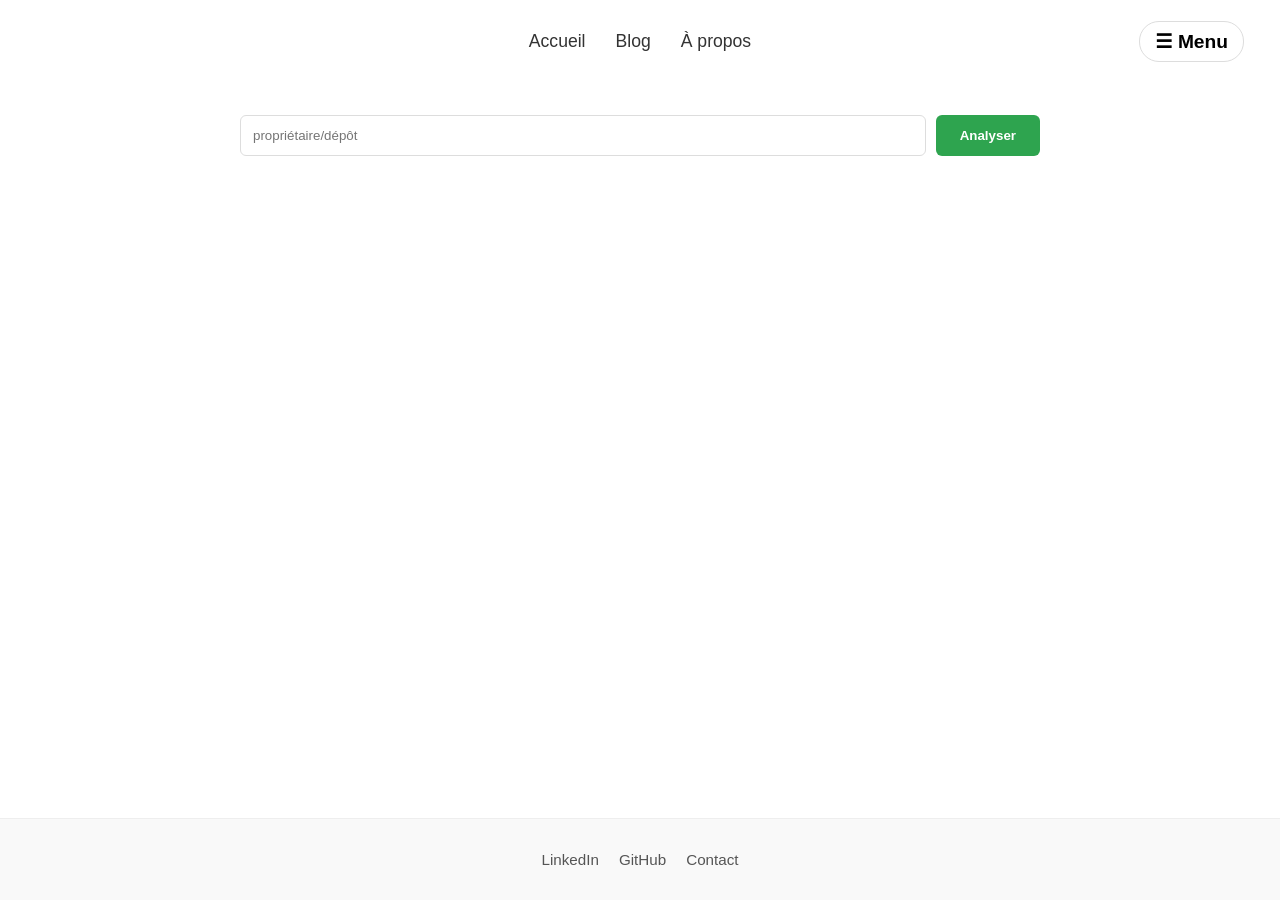
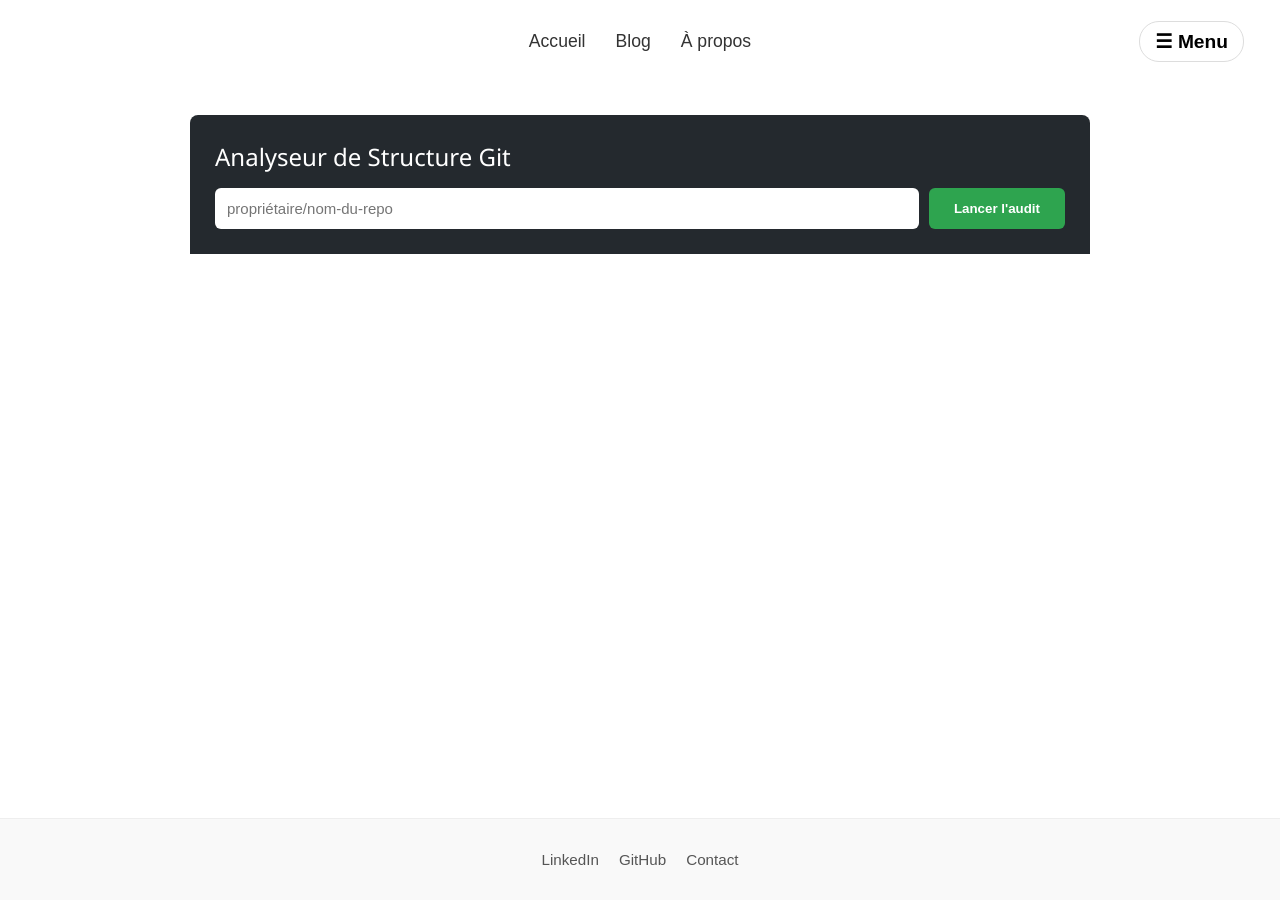
Before and after one commit to Iffigues/iffigues.github.io, a Jekyll site: the page built from pages/stats.md, in a window 1280 px wide. Built offline with Jekyll 4.4.1, drawn with Linux system fonts in a browser that asks for light colours; comment, search, counter and statistics services are not loaded; some of the changed lines change nothing that is shown.

```diff
--- a/pages/stats.md
+++ b/pages/stats.md
@@ -1,140 +1,177 @@
 ---
 layout: default
-title: Inspecteur de Taille Git
+title: Git Memory Deep Analyzer
 ---
 
-<div id="analyzer-container" style="font-family: -apple-system, BlinkMacSystemFont, 'Segoe UI', Roboto, sans-serif; max-width: 800px; margin: auto;">
-    <div style="display: flex; gap: 10px; margin-bottom: 20px;">
-        <input type="text" id="repoInput" placeholder="propriétaire/dépôt" style="flex-grow: 1; padding: 12px; border: 1px solid #ddd; border-radius: 6px;">
-        <button onclick="startAnalysis()" style="background: #2ea44f; color: white; border: none; padding: 12px 24px; border-radius: 6px; cursor: pointer; font-weight: bold;">Analyser</button>
+<div id="git-expert-dashboard" style="font-family: 'Segoe UI', Tahoma, Geneva, Verdana, sans-serif; max-width: 900px; margin: auto; background: #fff; color: #1b1f23;">
+
+    <div style="background: #24292e; padding: 25px; border-radius: 8px 8px 0 0; color: white;">
+        <h2 style="margin: 0 0 15px 0; font-weight: 400;">Analyseur de Structure Git</h2>
+        <div style="display: flex; gap: 10px;">
+            <input type="text" id="repoInput" placeholder="propriétaire/nom-du-repo" style="flex-grow: 1; padding: 12px; border-radius: 6px; border: none; font-size: 15px;">
+            <button onclick="deepAnalyze()" style="background: #2ea44f; color: white; border: none; padding: 12px 25px; border-radius: 6px; cursor: pointer; font-weight: bold;">Lancer l'audit</button>
+        </div>
     </div>
 
-    <div id="status" style="margin-bottom: 20px; color: #666;"></div>
+    <div id="loader" style="display: none; padding: 50px; text-align: center;">
+        <div class="spinner"></div>
+        <p>Extraction des données binaires et scan de l'historique...</p>
+    </div>
 
-    <div id="explorer-v2" style="display: none; border: 1px solid #e1e4e8; border-radius: 6px; background: white;">
-        <div id="breadcrumb" style="padding: 10px; background: #f6f8fa; border-bottom: 1px solid #e1e4e8; font-size: 0.9em;"></div>
-        <table style="width: 100%; border-collapse: collapse;">
-            <thead>
-                <tr style="text-align: left; background: #fafbfc; border-bottom: 1px solid #e1e4e8;">
-                    <th style="padding: 12px;">Nom</th>
-                    <th style="padding: 12px; width: 120px;">Taille</th>
-                    <th style="padding: 12px; width: 100px;">Ratio</th>
-                </tr>
-            </thead>
-            <tbody id="fileList"></tbody>
-        </table>
+    <div id="dashboardContent" style="display: none; border: 1px solid #e1e4e8; border-top: none; padding: 20px;">
+
+        <div style="display: grid; grid-template-columns: repeat(3, 1fr); gap: 15px; margin-bottom: 25px;">
+            <div style="padding: 15px; background: #f6f8fa; border-radius: 6px; border: 1px solid #e1e4e8; text-align: center;">
+                <div style="font-size: 0.85em; color: #586069;">COMMITS TOTAL</div>
+                <div id="statCommits" style="font-size: 1.8em; font-weight: bold;">-</div>
+            </div>
+            <div style="padding: 15px; background: #f6f8fa; border-radius: 6px; border: 1px solid #e1e4e8; text-align: center;">
+                <div style="font-size: 0.85em; color: #586069;">POIDS DES FICHIERS</div>
+                <div id="statCode" style="font-size: 1.8em; font-weight: bold;">-</div>
+            </div>
+            <div style="padding: 15px; background: #f6f8fa; border-radius: 6px; border: 1px solid #e1e4e8; text-align: center;">
+                <div style="font-size: 0.85em; color: #586069;">POIDS DU .GIT</div>
+                <div id="statGit" style="font-size: 1.8em; font-weight: bold;">-</div>
+            </div>
+        </div>
+
+        <div style="margin-bottom: 30px;">
+            <h4 style="margin-bottom: 10px;">Répartition de la mémoire vive vs historique</h4>
+            <div style="width: 100%; height: 35px; background: #eee; border-radius: 18px; display: flex; overflow: hidden; border: 1px solid #ddd;">
+                <div id="barCode" style="background: #2ecc71; height: 100%; transition: width 1s;" title="Code actuel"></div>
+                <div id="barHistory" style="background: #3498db; height: 100%; transition: width 1s;" title="Objets Git & Historique"></div>
+            </div>
+            <p style="font-size: 0.8em; color: #666; margin-top: 8px;">
+                <span style="color: #2ecc71;">●</span> Fichiers HEAD | <span style="color: #3498db;">●</span> Historique, Commits & Objets compressés
+            </p>
+        </div>
+
+        <div style="border: 1px solid #e1e4e8; border-radius: 6px;">
+            <div id="breadcrumb" style="padding: 10px; background: #f6f8fa; border-bottom: 1px solid #e1e4e8; font-family: monospace;"></div>
+            <div style="max-height: 400px; overflow-y: auto;">
+                <table style="width: 100%; border-collapse: collapse;">
+                    <tbody id="fileList"></tbody>
+                </table>
+            </div>
+        </div>
     </div>
 </div>
 
+<style>
+    .spinner { border: 4px solid #f3f3f3; border-top: 4px solid #2ea44f; border-radius: 50%; width: 30px; height: 30px; animation: spin 1s linear infinite; margin: auto; }
+    @keyframes spin { 0% { transform: rotate(0deg); } 100% { transform: rotate(360deg); } }
+    tr:hover { background: #f9f9f9; }
+</style>
+
 <script>
 let fullTree = [];
-let currentPath = "";
-let repoTotalSize = 0;
+let repoData = {};
+let totalCodeSize = 0;
 
-async function startAnalysis() {
+async function deepAnalyze() {
     const repo = document.getElementById('repoInput').value.trim();
-    const status = document.getElementById('status');
-    if(!repo.includes('/')) return alert("Format requis: owner/repo");
+    const loader = document.getElementById('loader');
+    const content = document.getElementById('dashboardContent');
 
-    status.innerText = "⏳ Récupération de l'arborescence...";
-    document.getElementById('explorer-v2').style.display = 'none';
+    loader.style.display = 'block';
+    content.style.display = 'none';
 
     try {
-        // 1. Obtenir la branche par défaut
+        // 1. Infos de base & Quota
         const rRes = await fetch(`https://api.github.com/repos/${repo}`);
-        const rData = await rRes.json();
+        repoData = await rRes.json();
 
-        // 2. Obtenir l'arbre complet récursivement
-        const tRes = await fetch(`https://api.github.com/repos/${repo}/git/trees/${rData.default_branch}?recursive=1`);
+        // 2. Récupérer le nombre de commits (approximation via l'API stats)
+        // Note: L'API contributors est souvent plus rapide pour le décompte total
+        const commitRes = await fetch(`https://api.github.com/repos/${repo}/stats/contributors`);
+        const commitData = await commitRes.json();
+        let totalCommits = 0;
+        commitData.forEach(contributor => totalCommits += contributor.total);
+
+        // 3. Arbre complet
+        const tRes = await fetch(`https://api.github.com/repos/${repo}/git/trees/${repoData.default_branch}?recursive=1`);
         const tData = await tRes.json();
+        fullTree = tData.tree;
 
-        fullTree = tData.tree;
-        repoTotalSize = fullTree.reduce((acc, item) => acc + (item.size || 0), 0);
+        // Calculs de taille
+        totalCodeSize = fullTree.reduce((acc, i) => acc + (i.size || 0), 0);
+        const totalGitSizeKB = repoData.size; // Taille totale incluant .git
+        const historySizeKB = totalGitSizeKB - (totalCodeSize / 1024);
 
-        currentPath = "";
+        // Update Stats
+        document.getElementById('statCommits').innerText = totalCommits.toLocaleString();
+        document.getElementById('statCode').innerText = formatSize(totalCodeSize);
+        document.getElementById('statGit').innerText = formatSize(totalGitSizeKB * 1024);
+
+        // Update Bars
+        const codeRatio = ( (totalCodeSize / 1024) / totalGitSizeKB ) * 100;
+        document.getElementById('barCode').style.width = codeRatio + "%";
+        document.getElementById('barHistory').style.width = (100 - codeRatio) + "%";
+
         renderPath("");
-        document.getElementById('explorer-v2').style.display = 'block';
-        status.innerText = `✅ Analyse terminée. Taille totale du code : ${formatSize(repoTotalSize)}`;
+
+        loader.style.display = 'none';
+        content.style.display = 'block';
+
     } catch (e) {
-        status.innerText = "❌ Erreur (Dépôt privé ou limite d'API atteinte)";
+        alert("Erreur d'analyse. Vérifiez le nom du dépôt ou le quota d'API.");
+        loader.style.display = 'none';
     }
 }
 
 function renderPath(path) {
-    currentPath = path;
     const list = document.getElementById('fileList');
-    const breadcrumb = document.getElementById('breadcrumb');
+    const bread = document.getElementById('breadcrumb');
     list.innerHTML = "";
 
-    // Gérer le fil d'Ariane
-    breadcrumb.innerHTML = `<span style="color:#0366d6; cursor:pointer" onclick="renderPath('')">root</span> / ` +
-        path.split('/').filter(x => x).map((p, i, arr) => {
-            const fullP = arr.slice(0, i+1).join('/');
-            return `<span style="color:#0366d6; cursor:pointer" onclick="renderPath('${fullP}')">${p}</span>`;
-        }).join(' / ');
+    bread.innerHTML = `<span style="color:#0366d6;cursor:pointer" onclick="renderPath('')">root</span>` +
+        path.split('/').filter(x=>x).map((p,i,arr) => {
+            const fp = arr.slice(0,i+1).join('/');
+            return ` / <span style="color:#0366d6;cursor:pointer" onclick="renderPath('${fp}')">${p}</span>`;
+        }).join('');
 
-    // Filtrer les éléments du dossier actuel
-    const items = getItemsInPath(path);
-
-    // Trier : Dossiers d'abord, puis par taille
-    items.sort((a, b) => (b.type === 'tree') - (a.type === 'tree') || b.computedSize - a.computedSize);
-
-    if (path !== "") {
-        const parent = path.includes('/') ? path.split('/').slice(0, -1).join('/') : "";
-        addRow("..", 0, 'tree', parent, true);
-    }
-
-    items.forEach(item => {
-        const name = item.path.split('/').pop();
-        addRow(name, item.computedSize, item.type, item.path);
-    });
-}
-
-function getItemsInPath(path) {
-    const level = path === "" ? 0 : path.split('/').length;
-    const folderContents = {};
-
+    const levelItems = {};
     fullTree.forEach(item => {
         if (path === "" || item.path.startsWith(path + "/")) {
-            const relativePath = path === "" ? item.path : item.path.substring(path.length + 1);
-            const parts = relativePath.split('/');
-            const name = parts[0];
-
-            if (!folderContents[name]) {
-                folderContents[name] = { path: path === "" ? name : path + "/" + name, type: parts.length > 1 ? 'tree' : item.type, computedSize: 0 };
+            const rel = path === "" ? item.path : item.path.substring(path.length+1);
+            const name = rel.split('/')[0];
+            if (!levelItems[name]) {
+                levelItems[name] = { name, type: rel.includes('/')?'tree':item.type, size: 0, path: path===""?name:path+"/"+name };
             }
-            folderContents[name].computedSize += (item.size || 0);
+            levelItems[name].size += (item.size || 0);
         }
     });
 
-    return Object.values(folderContents);
+    const sorted = Object.values(levelItems).sort((a,b) => (b.type==='tree')-(a.type==='tree') || b.size - a.size);
+
+    if (path !== "") {
+        const parent = path.includes('/') ? path.split('/').slice(0,-1).join('/') : "";
+        addEntry("..", 0, 'tree', parent, true);
+    }
+
+    sorted.forEach(item => addEntry(item.name, item.size, item.type, item.path));
 }
 
-function addRow(name, size, type, path, isBack = false) {
-    const tbody = document.getElementById('fileList');
+function addEntry(name, size, type, path, isBack) {
     const row = document.createElement('tr');
-    row.style.borderBottom = "1px solid #f1f1f1";
     row.style.cursor = "pointer";
     row.onclick = () => type === 'tree' ? renderPath(path) : null;
 
-    const icon = type === 'tree' ? "📁" : "📄";
-    const percent = ((size / repoTotalSize) * 100).toFixed(1);
+    const pct = ((size / totalCodeSize) * 100).toFixed(1);
 
     row.innerHTML = `
-        <td style="padding: 10px;">${icon} ${name}</td>
-        <td style="padding: 10px; color: #586069;">${isBack ? '-' : formatSize(size)}</td>
-        <td style="padding: 10px;">
-            ${isBack ? '' : `<div style="background:#e1e4e8; height:8px; border-radius:4px;"><div style="background:#0366d6; width:${percent}%; height:100%; border-radius:4px;"></div></div>`}
+        <td style="padding:10px; border-bottom:1px solid #eee;">${type==='tree'?'📁':'📄'} ${name}</td>
+        <td style="padding:10px; border-bottom:1px solid #eee; font-size:0.9em; color:#666;">${isBack?'-':formatSize(size)}</td>
+        <td style="padding:10px; border-bottom:1px solid #eee; width:80px;">
+            <span style="font-size:0.7em; background:#e1f5fe; padding:2px 5px; border-radius:4px;">${isBack?'':pct+'%'}</span>
         </td>
     `;
-    tbody.appendChild(row);
+    document.getElementById('fileList').appendChild(row);
 }
 
-function formatSize(bytes) {
-    if (bytes === 0) return '0 B';
-    const k = 1024;
-    const sizes = ['B', 'KB', 'MB', 'GB'];
-    const i = Math.floor(Math.log(bytes) / Math.log(k));
-    return parseFloat((bytes / Math.pow(k, i)).toFixed(2)) + ' ' + sizes[i];
+function formatSize(b) {
+    if (b === 0) return '0 B';
+    const i = Math.floor(Math.log(b) / Math.log(1024));
+    return (b / Math.pow(1024, i)).toFixed(2) * 1 + ' ' + ['B', 'KB', 'MB', 'GB'][i];
 }
 </script>
```
